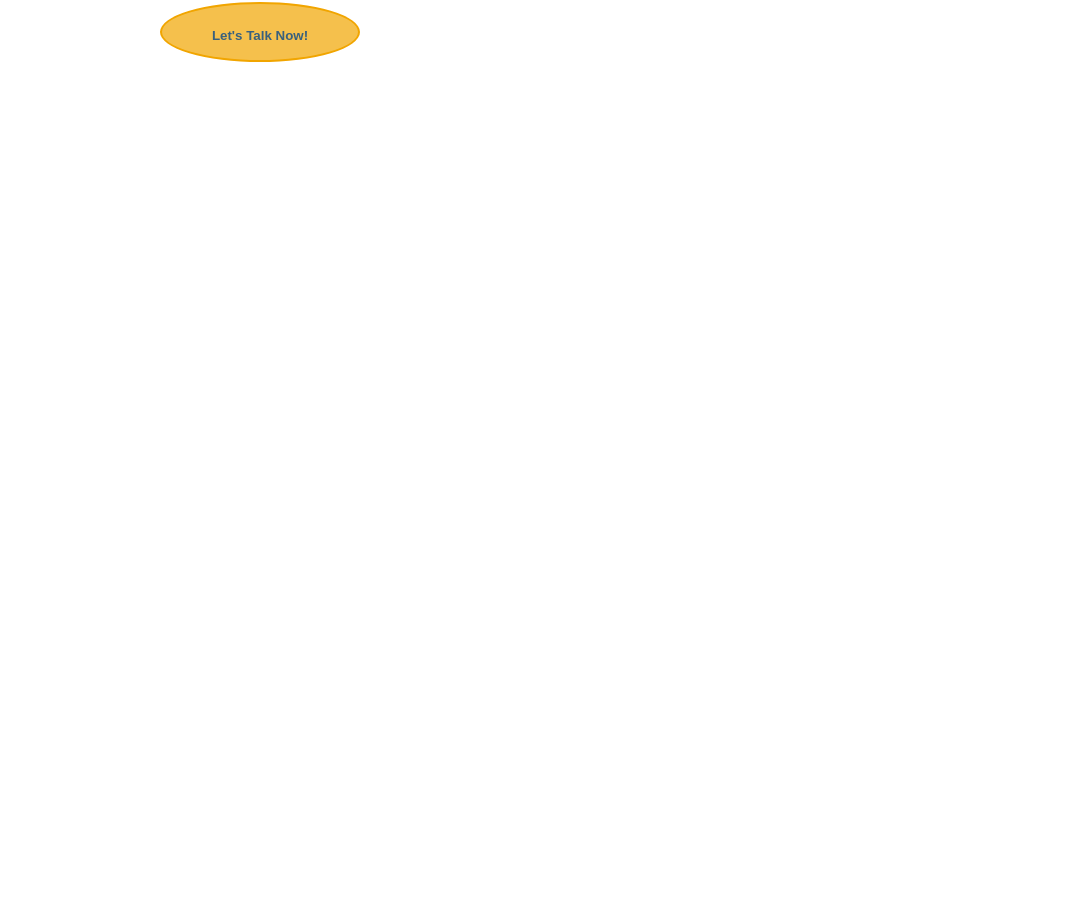
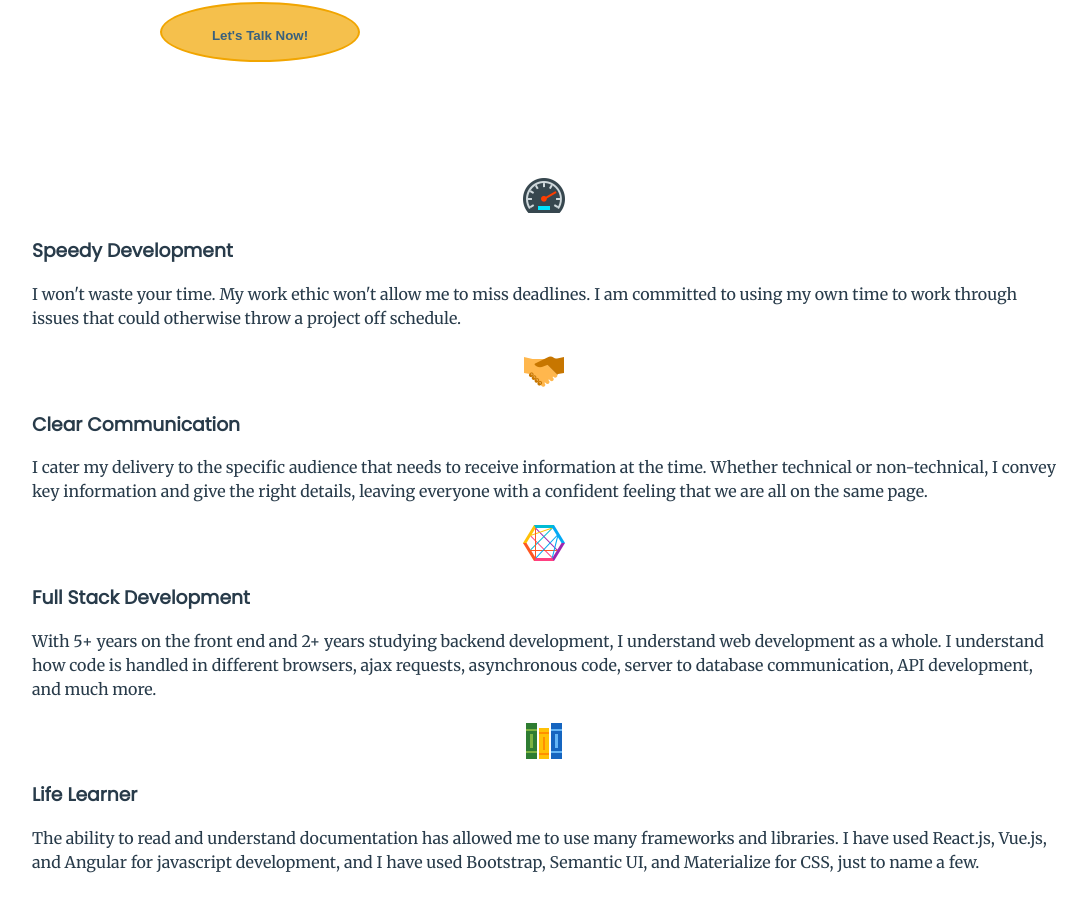
Before and after one commit to OverAndBeyondWeb/mern-stack-portfolio, a React (Create React App) app in the folder client/: page / in a window 1280 px wide. Shown: the part 746-1658 px from the top of the page, without its empty margins (96-1183 px from the left). Before the commit the page ends 808 px from the top, so only its background shows below. Built offline with nearby package versions, Linux system fonts and the light colour scheme.

Commit message:
this.state.skills is being mapped to individual Skill components which are rendered within the Skills component

```diff
--- a/client/src/components/Home/Home.js
+++ b/client/src/components/Home/Home.js
@@ -2,13 +2,18 @@ import React, { Component } from 'react';
 import './Home.scss';
 
 import LandingPage from '../LandingPage/LandingPage';
+import Skills from '../Skills/Skills';
 
 class Home extends Component {
 
 
   render() {
     return (
-      <LandingPage />
+      <div className="Home">
+        <LandingPage />
+        <Skills />
+      </div>
+
     );
   }
 }
--- a/client/src/components/Skill/Skill.js
+++ b/client/src/components/Skill/Skill.js
@@ -0,0 +1,19 @@
+import React from 'react';
+import './Skill.scss';
+
+export default ({ icon, title, body, num}) => {
+
+  return (
+    <div class={`skill skill-${num}`}>
+      <div class={`icon ${icon}`}></div>
+      <div class="skill-content">
+        <h3>
+          <strong>{title}</strong>
+        </h3>
+        <p>{body}
+        </p>
+      </div>
+    </div>
+  );
+
+};
--- a/client/src/components/Skill/Skill.scss
+++ b/client/src/components/Skill/Skill.scss
@@ -0,0 +1,25 @@
+.speedometer {
+  background: url("../../images/speedometer.png");
+  width: 48px;
+  height: 48px;
+  text-align: center;
+}
+
+.communication {
+  background: url("../../images/handshake.png");
+  width: 48px;
+  height: 48px;
+  text-align: center;
+}
+
+.develop {
+  background: url("../../images/develop.png");
+  width: 48px;
+  height: 48px;
+  text-align: center;
+}.learn {
+  background: url("../../images/course.png");
+  width: 48px;
+  height: 48px;
+  text-align: center;
+}
--- a/client/src/components/Skills/Skills.js
+++ b/client/src/components/Skills/Skills.js
@@ -1,17 +1,53 @@
 import React, { Component } from 'react';
 import './Skills.scss';
+
+import Skill from '../Skill/Skill';
 
 class Skills extends Component {
 
   state = {
-    skills: []
+    skills: [
+
+      {
+        icon: 'speedometer',
+        title: 'Speedy Development',
+        body: 'I won\'t waste your time. My work ethic won\'t allow me to miss deadlines. I am committed to using my own time to work through issues that could otherwise throw a project off schedule.',
+        num: 1
+      },
+      {
+        icon: 'communication',
+        title: 'Clear Communication',
+        body: 'I cater my delivery to the specific audience that needs to receive information at the time. Whether technical or non-technical, I convey key information and give the right details, leaving everyone with a confident feeling that we are all on the same page.',
+        num: 2
+      },
+      {
+        icon: 'develop',
+        title: 'Full Stack Development',
+        body: 'With 5+ years on the front end and 2+ years studying backend development, I understand web development as a whole. I understand how code is handled in different browsers, ajax requests, asynchronous code, server to database communication, API development, and much more.',
+        num: 3
+      },
+      {
+        icon: 'learn',
+        title: 'Life Learner',
+        body: 'The ability to read and understand documentation has allowed me to use many frameworks and libraries. I have used React.js, Vue.js, and Angular for javascript development, and I have used Bootstrap, Semantic UI, and Materialize for CSS, just to name a few.',
+        num: 4
+      }
+    ]
   }
 
   render() {
     return (
       <div class="skills">
-
+        {this.state.skills.map(skill => <Skill
+                                            icon={skill.icon}
+                                            title={skill.title}
+                                            body={skill.body}
+                                            num={skill.num}
+                                            key={skill.num}
+                                            />)}
       </div>
     );
   }
 }
+
+export default Skills;
```
